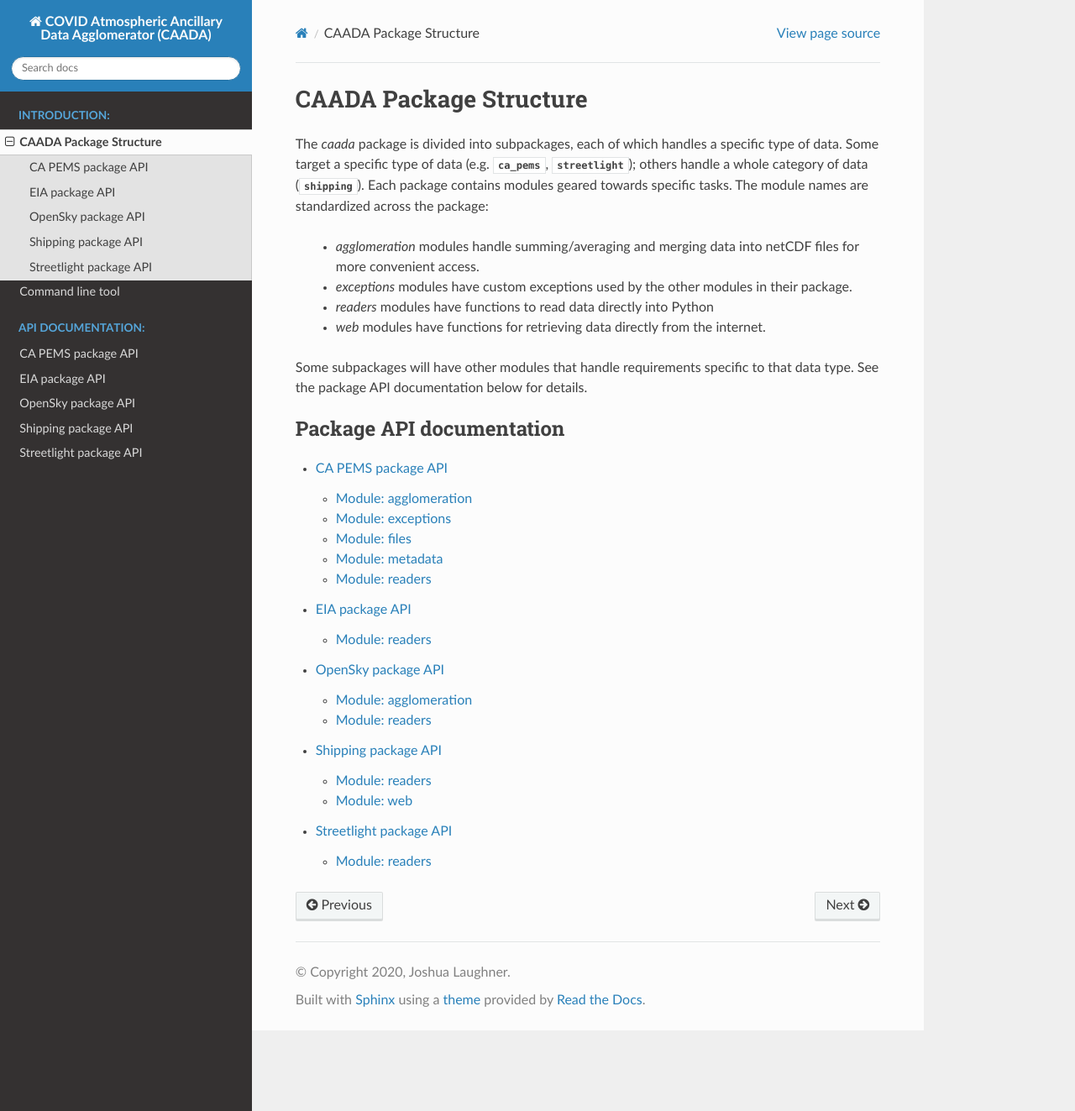
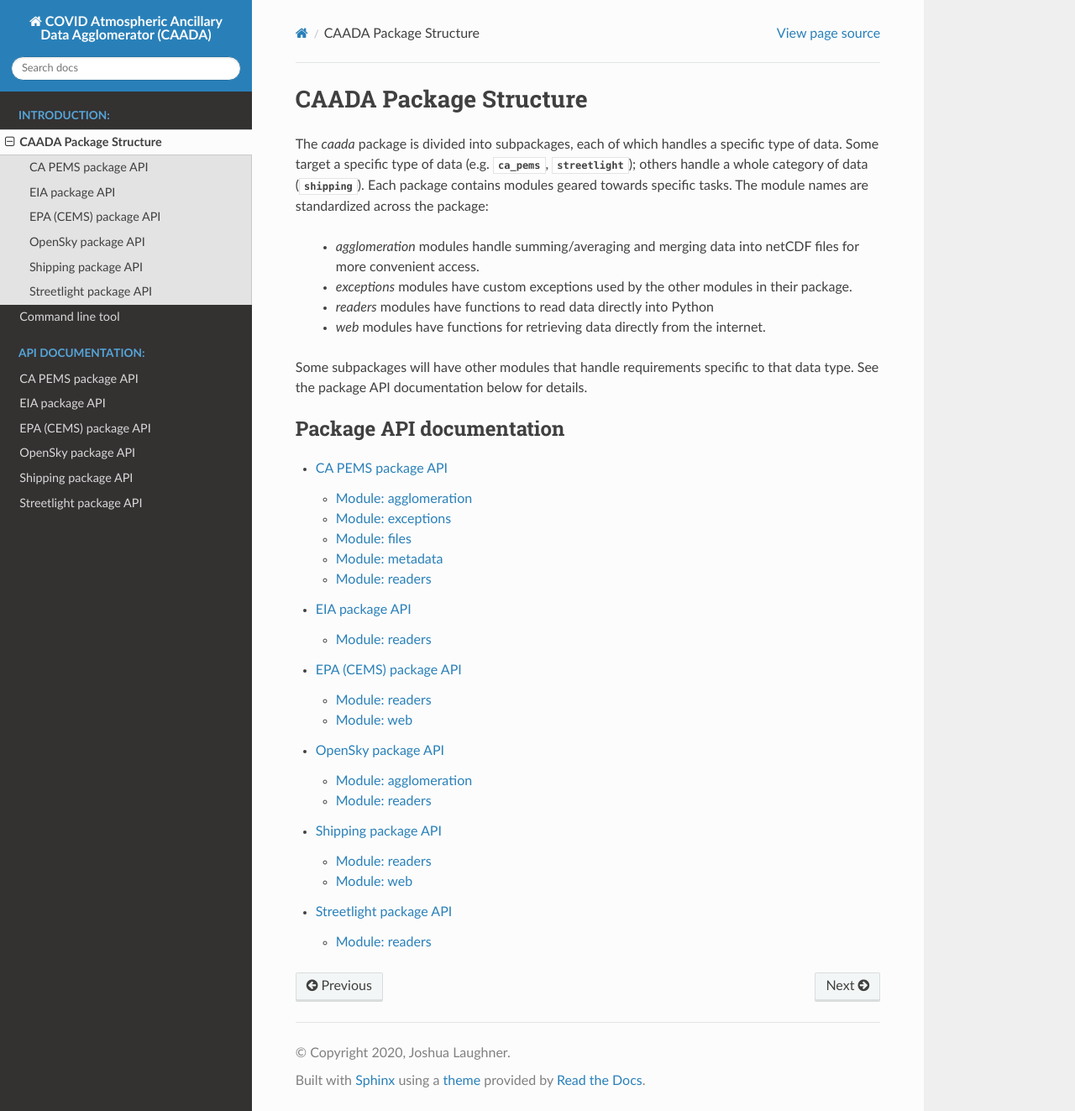
Before and after one commit to chopinzi/CAADA, a Sphinx documentation site: the page built from docs/source/package_structure.rst, in a window 1280 px wide and 1323 px high. Shown: the whole window at 84% size. Built offline with Sphinx 7.4.7 and the Read the Docs theme 2.0.0, drawn with Linux system fonts in a browser that asks for light colours.

Commit message:
Added EPA CEMS to documentation

```diff
--- a/docs/source/caada_cl.rst
+++ b/docs/source/caada_cl.rst
@@ -24,5 +24,6 @@ Available subcommands
 
 * `ca-pems` allows you to create a netCDF file of Caltrans PEMS station data.
 * `org-pems` will help organize Caltrans PEMS station data into the correct directory structure for `ca-pems`.
+* `epa-cems-dl` will help download US EPA CEMS data.
 * `os-covid` will create a summary netCDF file of `Strohmeier et al. <https://essd.copernicus.org/preprints/essd-2020-223/>`_
   OpenSky-derived .csv files of aircraft flights.
--- a/docs/source/index.rst
+++ b/docs/source/index.rst
@@ -29,6 +29,7 @@ command line.
 
    module_docs/ca_pems.rst
    module_docs/eia.rst
+   module_docs/epa.rst
    module_docs/opensky.rst
    module_docs/shipping.rst
    module_docs/streetlight.rst
--- /dev/null
+++ b/docs/source/module_docs/epa.rst
@@ -0,0 +1,18 @@
+EPA (CEMS) package API
+======================
+
+This package focuses on downloading and reading US EPA Continuous Emissions Monitoring System (CEMS) .csv files. The
+:mod:`~caada.epa_cems.web` module has a class available to download the hourly or daily CEMS files from the EPA FTP
+server. The :mod:`~caada.epa_cems.readers` module helps read in these :file:`.csv` files.
+
+Module: readers
+---------------
+
+.. automodule:: caada.epa_cems.readers
+   :members:
+
+Module: web
+-----------
+
+.. automodule:: caada.epa_cems.web
+   :members:
--- a/docs/source/package_structure.rst
+++ b/docs/source/package_structure.rst
@@ -21,6 +21,7 @@ documentation below for details.
 
    module_docs/ca_pems.rst
    module_docs/eia.rst
+   module_docs/epa.rst
    module_docs/opensky.rst
    module_docs/shipping.rst
    module_docs/streetlight.rst
```
Also changed, not shown: 11 other files.
